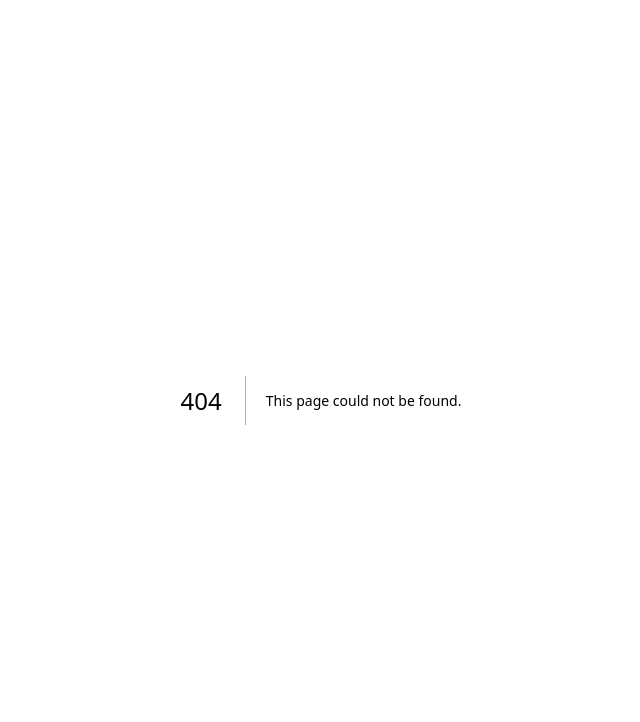
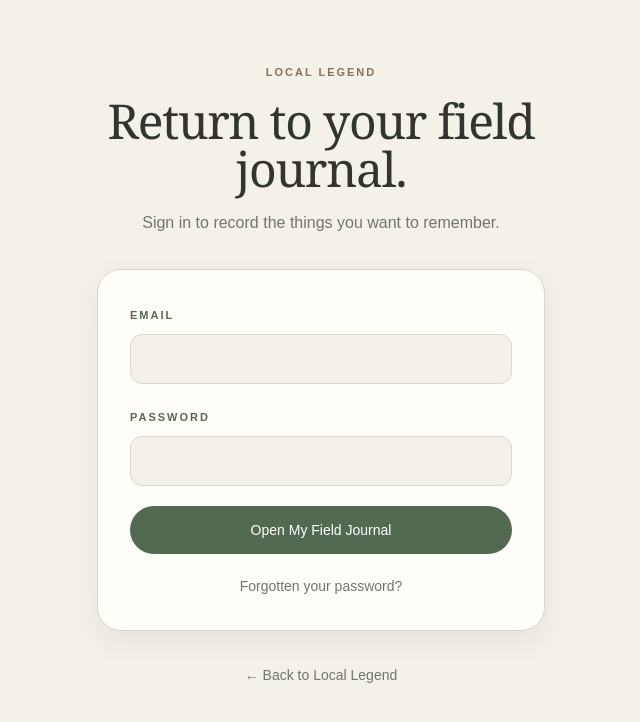
Before and after one commit to the-archives-com/local-legend, a Next.js app: page /login in a window 1280 px wide. Before the commit this address had no page. Shown: the top 722 px of the page, without its empty margins (319-959 px from the left). Built offline with nearby package versions, Linux system fonts and the light colour scheme; no server answers.

Commit message:
Add Local Legend authentication and account controls

```diff
--- /dev/null
+++ b/app/login/page.tsx
@@ -0,0 +1,190 @@
+"use client";
+
+import Link from "next/link";
+import { useRouter } from "next/navigation";
+import { useState } from "react";
+
+import { supabase } from "../../lib/supabase";
+
+export default function LoginPage() {
+  const router = useRouter();
+
+  const [email, setEmail] =
+    useState("");
+
+  const [password, setPassword] =
+    useState("");
+
+  const [loading, setLoading] =
+    useState(false);
+
+  const [message, setMessage] =
+    useState("");
+
+  async function handleLogin() {
+    if (
+      !email.trim() ||
+      !password
+    ) {
+      setMessage(
+        "Enter your email and password.",
+      );
+      return;
+    }
+
+    setLoading(true);
+    setMessage("");
+
+    const {
+      error,
+    } = await supabase.auth
+      .signInWithPassword({
+        email:
+          email.trim(),
+        password,
+      });
+
+    if (error) {
+      setMessage(
+        error.message,
+      );
+
+      setLoading(false);
+      return;
+    }
+
+    router.replace(
+      "/record",
+    );
+
+    router.refresh();
+  }
+
+  return (
+    <main className="min-h-screen bg-background px-6 py-16 text-foreground fade-in">
+
+      <div className="mx-auto max-w-md space-y-8">
+
+        <header className="space-y-4 text-center">
+
+          <p className="legend-label text-legend-earth">
+            Local Legend
+          </p>
+
+          <h1 className="legend-title text-4xl font-medium text-legend-ink sm:text-5xl">
+            Return to your field journal.
+          </h1>
+
+          <p className="leading-7 text-legend-muted">
+            Sign in to record the things
+            you want to remember.
+          </p>
+
+        </header>
+
+        <section className="legend-paper legend-shadow space-y-5 rounded-3xl p-8">
+
+          <div>
+
+            <label
+              htmlFor="email"
+              className="legend-label text-legend-green"
+            >
+              Email
+            </label>
+
+            <input
+              id="email"
+              type="email"
+              autoComplete="email"
+              value={email}
+              onChange={(event) =>
+                setEmail(
+                  event.target.value,
+                )
+              }
+              className="mt-2 w-full rounded-xl border border-legend-border bg-background px-4 py-3 text-legend-ink outline-none focus:border-legend-moss"
+            />
+
+          </div>
+
+          <div>
+
+            <label
+              htmlFor="password"
+              className="legend-label text-legend-green"
+            >
+              Password
+            </label>
+
+            <input
+              id="password"
+              type="password"
+              autoComplete="current-password"
+              value={password}
+              onChange={(event) =>
+                setPassword(
+                  event.target.value,
+                )
+              }
+              onKeyDown={(event) => {
+                if (
+                  event.key ===
+                  "Enter"
+                ) {
+                  handleLogin();
+                }
+              }}
+              className="mt-2 w-full rounded-xl border border-legend-border bg-background px-4 py-3 text-legend-ink outline-none focus:border-legend-moss"
+            />
+
+          </div>
+
+          <button
+            type="button"
+            onClick={
+              handleLogin
+            }
+            disabled={loading}
+            className="flex min-h-12 w-full items-center justify-center rounded-full bg-legend-green px-8 py-3 text-sm text-white transition-all hover:opacity-90 disabled:opacity-60"
+          >
+            {loading
+              ? "Opening..."
+              : "Open My Field Journal"}
+          </button>
+
+          {message && (
+            <p className="text-center text-sm leading-6 text-legend-muted">
+              {message}
+            </p>
+          )}
+
+          <div className="text-center">
+
+            <Link
+              href="/reset-password"
+              className="text-sm text-legend-muted transition-colors hover:text-legend-green"
+            >
+              Forgotten your password?
+            </Link>
+
+          </div>
+
+        </section>
+
+        <div className="text-center">
+
+          <Link
+            href="/"
+            className="text-sm text-legend-muted transition-colors hover:text-legend-green"
+          >
+            ← Back to Local Legend
+          </Link>
+
+        </div>
+
+      </div>
+
+    </main>
+  );
+}
--- a/app/page.tsx
+++ b/app/page.tsx
@@ -27,6 +27,13 @@ export default function HomePage() {
 
   const [errorMessage, setErrorMessage] =
     useState("");
+
+  const [signedIn, setSignedIn] =
+    useState(false);
+
+  /*
+   * LOAD LATEST LEGEND
+   */
 
   useEffect(() => {
     async function loadLatestLegend() {
@@ -73,6 +80,43 @@ export default function HomePage() {
 
     loadLatestLegend();
   }, []);
+
+  /*
+   * AUTH STATE
+   */
+
+  useEffect(() => {
+    async function checkAuth() {
+      const {
+        data: { user },
+      } = await supabase.auth.getUser();
+
+      setSignedIn(
+        Boolean(user),
+      );
+    }
+
+    checkAuth();
+
+    const {
+      data: authListener,
+    } = supabase.auth.onAuthStateChange(
+      (_event, session) => {
+        setSignedIn(
+          Boolean(session?.user),
+        );
+      },
+    );
+
+    return () => {
+      authListener.subscription.unsubscribe();
+    };
+  }, []);
+
+  async function handleSignOut() {
+    await supabase.auth.signOut();
+    setSignedIn(false);
+  }
 
   const recordedDate =
     latestLegend
@@ -295,6 +339,27 @@ export default function HomePage() {
 
         </section>
 
+        {/* EXPLORE BY PLACE */}
+
+        <section className="mx-auto mt-10 max-w-xl text-center">
+
+          <p className="legend-label text-legend-moss">
+            Explore by Place
+          </p>
+
+          <p className="mx-auto mt-3 max-w-md text-sm leading-7 text-legend-muted">
+            Wander the map and see what was noticed there.
+          </p>
+
+          <Link
+            href="/map"
+            className="mt-5 inline-flex items-center justify-center text-sm font-medium text-legend-green transition-colors hover:text-legend-earth"
+          >
+            Open the map →
+          </Link>
+
+        </section>
+
         {/* BAILEY'S CHALLENGE */}
 
         <section className="mx-auto mt-12 max-w-2xl">
@@ -390,6 +455,27 @@ export default function HomePage() {
             </strong>
           </p>
 
+          <div className="mt-5">
+
+            {signedIn ? (
+              <button
+                type="button"
+                onClick={handleSignOut}
+                className="text-xs text-legend-muted transition-colors hover:text-legend-green"
+              >
+                Sign out
+              </button>
+            ) : (
+              <Link
+                href="/login"
+                className="text-xs text-legend-muted transition-colors hover:text-legend-green"
+              >
+                Sign in
+              </Link>
+            )}
+
+          </div>
+
         </footer>
 
       </div>
--- a/app/record/page.tsx
+++ b/app/record/page.tsx
@@ -2,6 +2,7 @@
 
 import Image from "next/image";
 import Link from "next/link";
+import { useRouter } from "next/navigation";
 import {
   type ChangeEvent,
   useEffect,
@@ -16,7 +17,20 @@ type SaveStatus =
   | "success"
   | "error";
 
+type AuthStatus =
+  | "checking"
+  | "signed-in"
+  | "signed-out";
+
 export default function RecordPage() {
+  const router = useRouter();
+
+  const [authStatus, setAuthStatus] =
+    useState<AuthStatus>("checking");
+
+  const [userId, setUserId] =
+    useState<string | null>(null);
+
   const [photo, setPhoto] =
     useState<string | null>(null);
 
@@ -49,6 +63,34 @@ export default function RecordPage() {
   const [message, setMessage] =
     useState("");
 
+  /*
+   * CHECK LOGIN
+   */
+
+  useEffect(() => {
+    async function checkUser() {
+      const {
+        data: { user },
+        error,
+      } = await supabase.auth.getUser();
+
+      if (error || !user) {
+        setUserId(null);
+        setAuthStatus("signed-out");
+        return;
+      }
+
+      setUserId(user.id);
+      setAuthStatus("signed-in");
+    }
+
+    checkUser();
+  }, []);
+
+  /*
+   * CLEAN UP PHOTO PREVIEW
+   */
+
   useEffect(() => {
     return () => {
       if (photo) {
@@ -56,6 +98,10 @@ export default function RecordPage() {
       }
     };
   }, [photo]);
+
+  /*
+   * PHOTO
+   */
 
   function handlePhotoSelect(
     event: ChangeEvent<HTMLInputElement>,
@@ -85,12 +131,18 @@ export default function RecordPage() {
     }, 200);
   }
 
+  /*
+   * LOCATION
+   */
+
   function handleUseLocation() {
     if (!navigator.geolocation) {
       setLocationStatus("error");
+
       setMessage(
         "Location is not available on this device.",
       );
+
       return;
     }
 
@@ -126,11 +178,24 @@ export default function RecordPage() {
     );
   }
 
+  /*
+   * SAVE LEGEND
+   */
+
   async function plantLegend() {
+    if (!userId) {
+      setMessage(
+        "You need to be signed in to record a Legend.",
+      );
+
+      return;
+    }
+
     if (!selectedFile) {
       setMessage(
-        "Choose a photograph first.",
+        "Take a photograph first.",
       );
+
       return;
     }
 
@@ -138,26 +203,54 @@ export default function RecordPage() {
       setMessage(
         "Give your Legend a title.",
       );
+
       return;
     }
 
     setSaveStatus("saving");
+
     setMessage(
       "Planting your Legend...",
     );
 
     try {
+      /*
+       * Check the user again immediately
+       * before writing anything.
+       */
+
+      const {
+        data: { user },
+        error: userError,
+      } = await supabase.auth.getUser();
+
+      if (
+        userError ||
+        !user
+      ) {
+        throw new Error(
+          "Your session has ended. Please sign in again.",
+        );
+      }
+
       const extension =
         selectedFile.name
           .split(".")
           .pop()
-    ?.toLowerCase() || "jpg";
+          ?.toLowerCase() ||
+        "jpg";
+
+      /*
+       * Store each person's photos
+       * under their own user ID.
+       */
 
       const filePath =
-  `uploads/${crypto.randomUUID()}.${extension}`;
+        `${user.id}/${crypto.randomUUID()}.${extension}`;
 
-      const { error: uploadError } =
-    await supabase.storage
+      const {
+        error: uploadError,
+      } = await supabase.storage
         .from("legends")
         .upload(
           filePath,
@@ -176,13 +269,19 @@ const filePath =
         data: publicUrlData,
       } = supabase.storage
         .from("legends")
-        .getPublicUrl(filePath);
+        .getPublicUrl(
+          filePath,
+        );
 
       const {
+        data: savedLegend,
         error: databaseError,
       } = await supabase
         .from("legends")
         .insert({
+          user_id:
+            user.id,
+
           title:
             title.trim(),
 
@@ -195,9 +294,23 @@ const filePath =
 
           latitude,
           longitude,
-        });
+        })
+        .select("id")
+        .single();
 
       if (databaseError) {
+        /*
+         * If the database insert fails after
+         * the photo uploaded, remove the orphan
+         * from Storage.
+         */
+
+        await supabase.storage
+          .from("legends")
+          .remove([
+            filePath,
+          ]);
+
         throw databaseError;
       }
 
@@ -207,13 +320,16 @@ const filePath =
         "Your Legend has been recorded.",
       );
 
-      setTitle("");
-      setReflection("");
-      setSelectedFile(null);
-      setPhoto(null);
-      setLatitude(null);
-      setLongitude(null);
-      setLocationStatus("idle");
+      /*
+       * Take the user directly to
+       * the Legend they just created.
+       */
+
+      window.setTimeout(() => {
+        router.push(
+          `/legends/${savedLegend.id}`,
+        );
+      }, 500);
     } catch (error) {
       console.error(
         "Could not record Legend:",
@@ -231,6 +347,75 @@ const filePath =
         `Could not record this Legend: ${errorMessage}`,
       );
     }
+  }
+
+  /*
+   * AUTH CHECK SCREEN
+   */
+
+  if (
+    authStatus ===
+    "checking"
+  ) {
+    return (
+      <main className="min-h-screen bg-background px-6 py-16 text-foreground">
+
+        <p className="text-center italic text-legend-muted">
+          Opening your field journal...
+        </p>
+
+      </main>
+    );
+  }
+
+  /*
+   * SIGNED OUT
+   */
+
+  if (
+    authStatus ===
+    "signed-out"
+  ) {
+    return (
+      <main className="min-h-screen bg-background px-6 py-16 text-foreground fade-in">
+
+        <div className="mx-auto max-w-lg text-center">
+
+          <p className="legend-label text-legend-earth">
+            Local Legend
+          </p>
+
+          <h1 className="legend-title mt-5 text-4xl font-medium text-legend-ink sm:text-5xl">
+            Your field journal is private to you.
+          </h1>
+
+          <p className="mx-auto mt-5 max-w-md text-sm leading-7 text-legend-muted">
+            Sign in before recording a Legend.
+            Looking around remains open to everyone.
+          </p>
+
+          <Link
+            href="/login"
+            className="mt-8 inline-flex min-h-12 items-center justify-center rounded-full bg-legend-green px-8 py-3 text-sm text-white transition-all hover:opacity-90 active:scale-[0.98]"
+          >
+            Sign in to Local Legend
+          </Link>
+
+          <div className="mt-8">
+
+            <Link
+              href="/"
+              className="text-sm text-legend-muted transition-colors hover:text-legend-green"
+            >
+              ← Back to Local Legend
+            </Link>
+
+          </div>
+
+        </div>
+
+      </main>
+    );
   }
 
   return (
@@ -323,7 +508,9 @@ const filePath =
               accept="image/*"
               capture="environment"
               className="hidden"
-              onChange={handlePhotoSelect}
+              onChange={
+                handlePhotoSelect
+              }
             />
 
           </div>
@@ -418,8 +605,13 @@ const filePath =
                 latitude !== null &&
                 longitude !== null && (
                 <p className="mt-3 text-xs text-legend-muted">
-                  {latitude.toFixed(5)},{" "}
-                  {longitude.toFixed(5)}
+                  {latitude.toFixed(
+                    5,
+                  )}
+                  ,{" "}
+                  {longitude.toFixed(
+                    5,
+                  )}
                 </p>
               )}
 
@@ -433,7 +625,9 @@ const filePath =
 
             <button
               type="button"
-              onClick={plantLegend}
+              onClick={
+                plantLegend
+              }
               disabled={
                 saveStatus ===
                 "saving"
```
Lines whose indentation alone changed are shown as unchanged.
